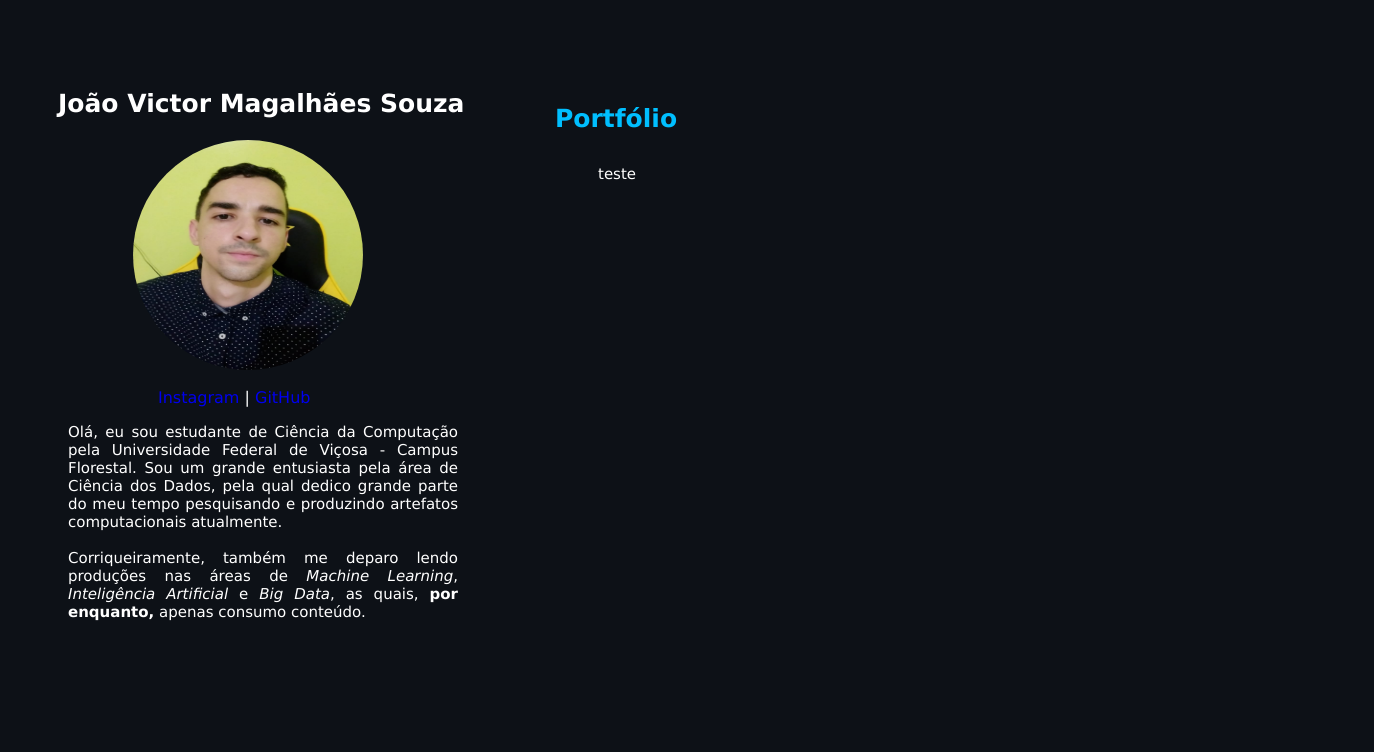
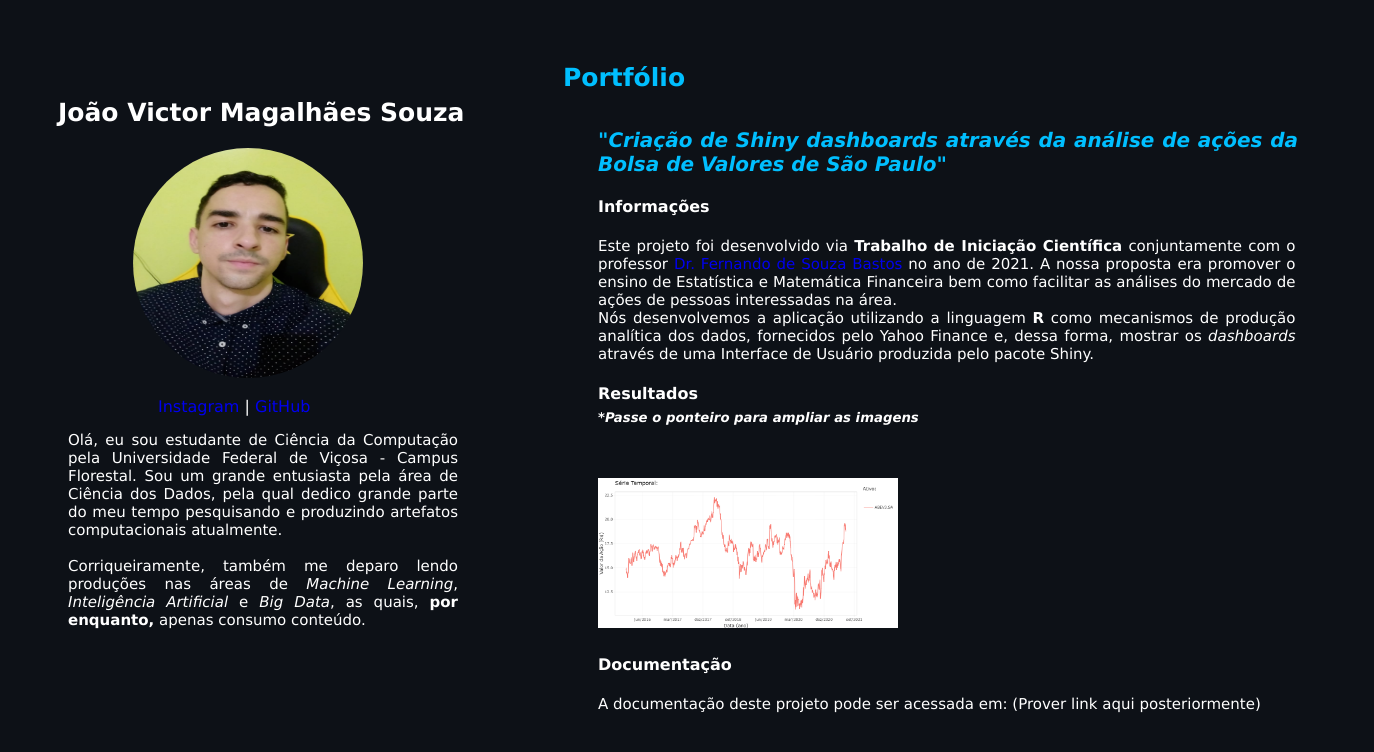
Before and after one commit to JoaoVictorMagalhaesSouza/joaovictormagalhaessouza.github.io, a plain HTML site: page index.html in a window 1280 px wide. Shown: the whole page, 1374 px wide, since content can reach past the window. Drawn offline with Linux system fonts and the light colour scheme.

Commit message:
Projeto 1 Criado

```diff
--- a/classes.css
+++ b/classes.css
@@ -1,7 +1,7 @@
 body{
     background-color: rgb(13, 17, 23);
     width: 95%;
-    height: 100%;
+    height: 85%;
 
 }
 #myApresentation{
@@ -36,18 +36,40 @@ body{
     color:deepskyblue ;
     position: relative;
     font-size: 25px;
-    top: 60px;
+    top: 46px;
+    left: 8px;
 }
 
-#myText{
+#nameProject{
+    color: deepskyblue;
+    font-family: Verdana, Geneva, Tahoma, sans-serif;
+    font-weight: bold;
+    font-style: italic;
+    position: relative;
+    font-size: 20px;
+    top: 65px;
+    left: 590px;
+    width: 35em;
+}
+
+#textTopic{
     font-family: Verdana, Geneva, Tahoma, sans-serif;
     color: white;
     position: relative;
     font-size: 15px;
-    top: 75px;
+    top: 65px;
     left: 590px;
-    width: 45em;
+    width: 46.5em;
 
+}
+
+#topic{
+    font-family: Verdana, Geneva, Tahoma, sans-serif;
+    color: white;
+    position: relative;
+    top: 65px;
+    left: 590px;
+    width: 30em;
 }
 
 #myName{
@@ -59,9 +81,12 @@ body{
     left: 50px;
 }
 
-img{
-    border-color: blue;
-    border-radius: 70%;
+#grafico{
+    width: 300px;
+    height: 150px;
+    position: relative;
+    top: 80px;
+    left: 590px;
 }
 
 #redesSociais{
@@ -71,3 +96,11 @@ img{
     left: 150px;
     font-family: Verdana, Geneva, Tahoma, sans-serif;
 }
+
+.zoomGraph img:hover {
+    -webkit-transform: scale(1.7);
+    -moz-transform: scale(1.7);
+    -o-transform: scale(1.7);
+    -ms-transform: scale(1.7);
+    transform: scale(1.7);
+  }
--- a/index.html
+++ b/index.html
@@ -10,13 +10,14 @@
 
 </head>
 <body>
+    <div id="myApresentation">
     <div id="redesSociais">
         <a href="https://www.instagram.com/JoaoVictorMagalhaesSouza" style="text-decoration:none" target="_blank">Instagram</a>
         <span>  |  </span>
         <a href="https://github.com/JoaoVictorMagalhaesSouza" style="text-decoration:none" target="_blank">GitHub</a>
     </div>
 
-    <div id="myApresentation">
+
     <h1 id="myName">João Victor Magalhães Souza</h1>
     <img id="myImage"  src="imagens/joao.png" >
     <br>
@@ -31,7 +32,24 @@
     <div id="myPortfolio">
     <h1 id="namePortfolio" style="text-align: center;">Portfólio</h1>
 
-    <p id="myText" style="text-align: justify;">teste</p>
+    <h2 id="nameProject" style="text-align: justify;">"Criação de Shiny dashboards através da análise de ações da Bolsa de Valores de São Paulo"</h2>
+    <h4 id="topic" style="text-align: justify;">Informações</h4>
+    <p id="textTopic" style="text-align: justify;">Este projeto foi desenvolvido via <b>Trabalho de Iniciação Científica</b> conjuntamente com o professor <a href="https://fsbmat-ufv.github.io/" style="text-decoration:none";" target="_blank">Dr. Fernando de Souza Bastos</a> no ano de 2021. A nossa proposta
+    era promover o ensino de Estatística e Matemática Financeira bem como facilitar as análises do mercado de ações de pessoas interessadas na área.
+    <br>
+    Nós desenvolvemos a aplicação utilizando a linguagem <b>R</b> como mecanismos de produção analítica dos dados, fornecidos pelo Yahoo Finance e, dessa forma, mostrar os <i>dashboards</i> através de uma Interface de Usuário
+    produzida pelo pacote Shiny.
+    </p>
+
+    <h4 id="topic" style="text-align: justify;">Resultados</h4>
+    <h5 id="topic" style="top: 50px;"><i>*Passe o ponteiro para ampliar as imagens</i><h5>
+
+    <div class="zoomGraph">
+    <img id=grafico src="imagens/ativoUn.png">
+    </div>
+    <br>
+    <h4 id="topic" style="text-align: justify;">Documentação</h4>
+    <p id="textTopic" style="text-align: justify;">A documentação deste projeto pode ser acessada em: (Prover link aqui posteriormente)</p>
     </div>
 
 
```
Also changed, not shown: imagens/ativoUn.png (added).
